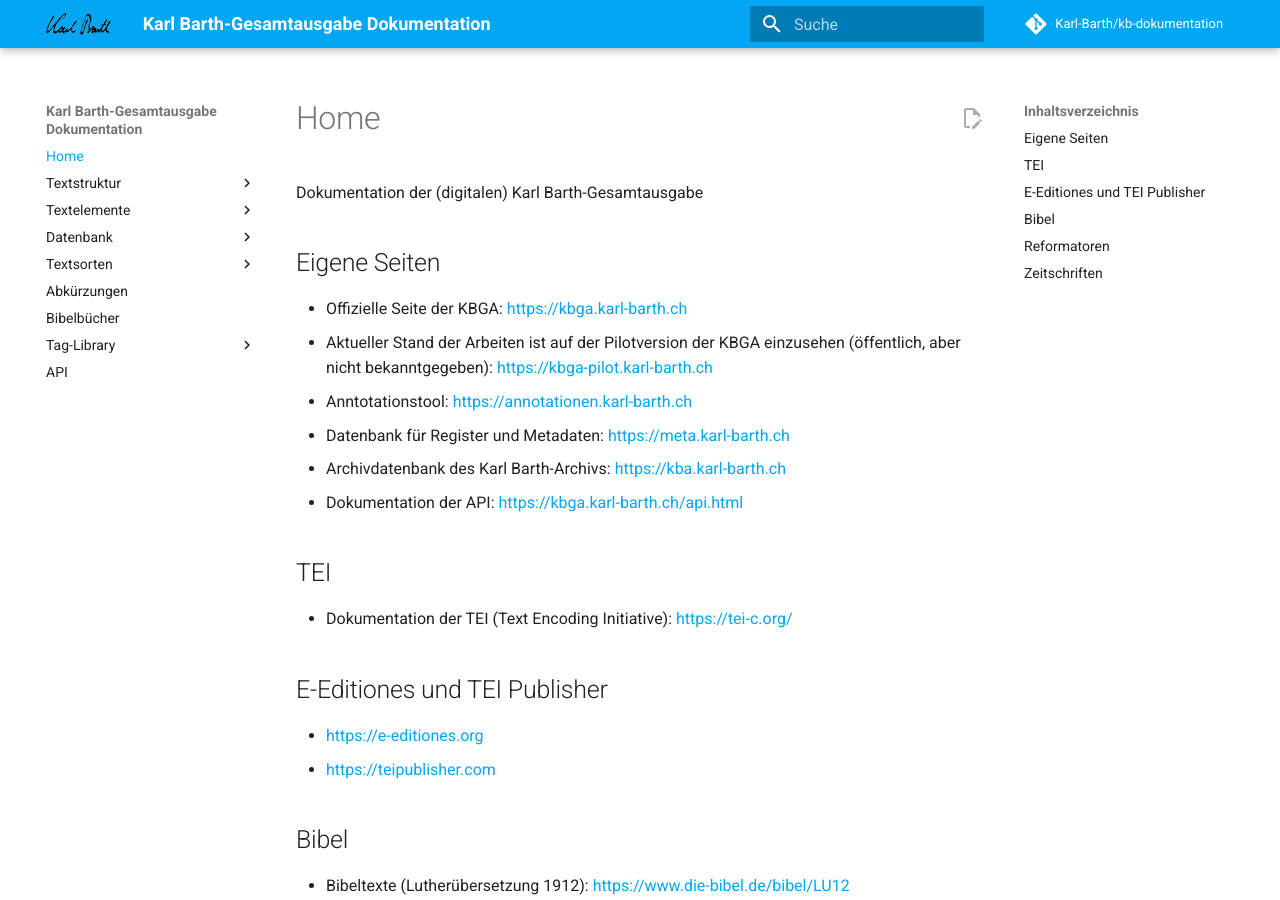
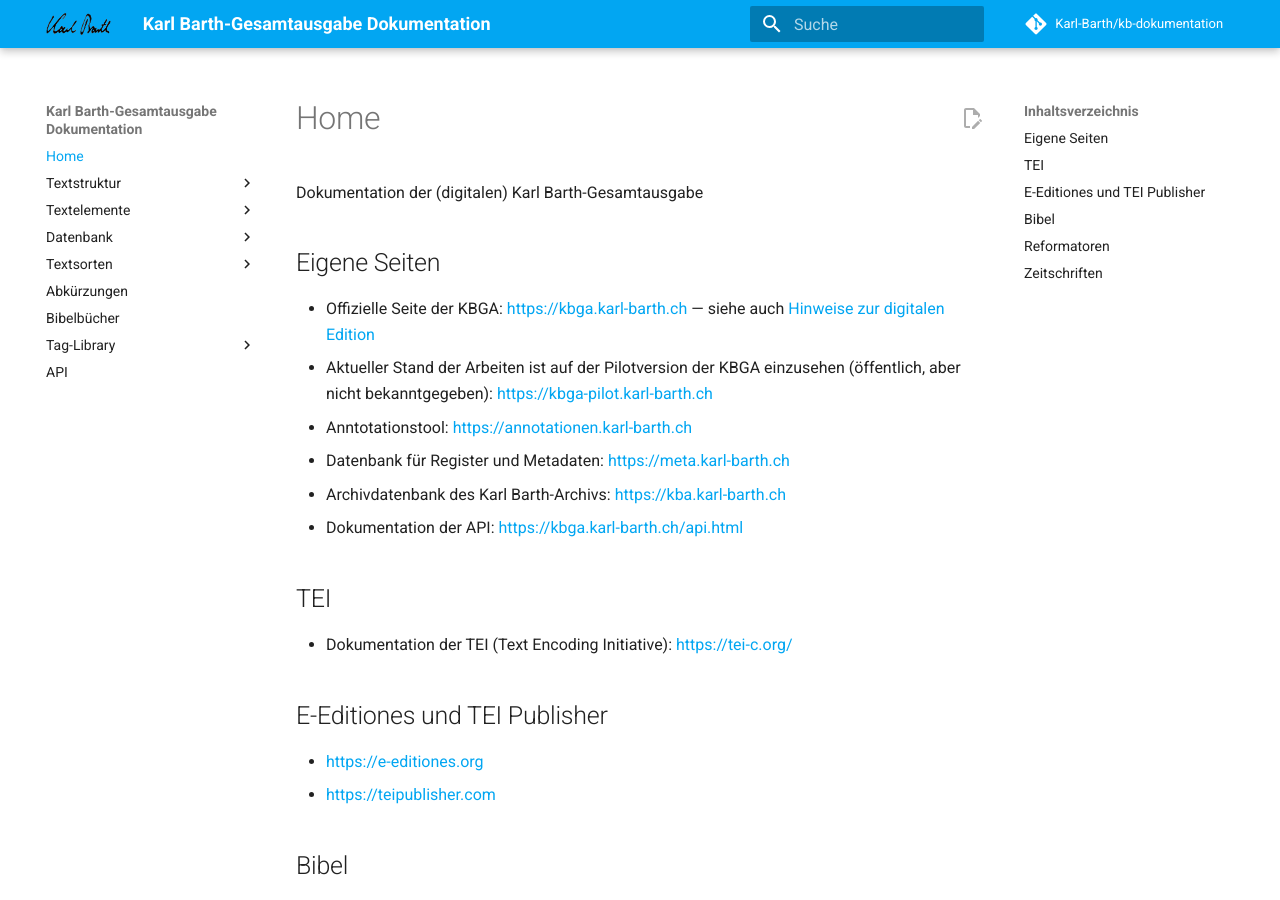
Before and after one commit to Karl-Barth/kb-dokumentation, an MkDocs documentation site: the page built from docs/index.md, in a window 1280 px wide and 900 px high. Built offline with MkDocs 1.6.1 and Material for MkDocs 9.7.7, drawn with Linux system fonts in a browser that asks for light colours; comment, search, counter and statistics services are not loaded.

Commit message:
index: Link auf kbga.karl-barth.ch/about (Hinweise zur Edition)

```diff
--- a/docs/index.md
+++ b/docs/index.md
@@ -3,7 +3,7 @@
 Dokumentation der (digitalen) Karl Barth-Gesamtausgabe
 
 ## Eigene Seiten
-- Offizielle Seite der KBGA: [https://kbga.karl-barth.ch](https://kbga.karl-barth.ch)
+- Offizielle Seite der KBGA: [https://kbga.karl-barth.ch](https://kbga.karl-barth.ch) — siehe auch [Hinweise zur digitalen Edition](https://kbga.karl-barth.ch/about)
 - Aktueller Stand der Arbeiten ist auf der Pilotversion der KBGA einzusehen (öffentlich, aber nicht bekanntgegeben): [https://kbga-pilot.karl-barth.ch](https://kbga-pilot.karl-barth.ch)
 - Anntotationstool: [https://annotationen.karl-barth.ch](https://annotationen.karl-barth.ch)
 - Datenbank für Register und Metadaten: [https://meta.karl-barth.ch](https://meta.karl-barth.ch)
```
